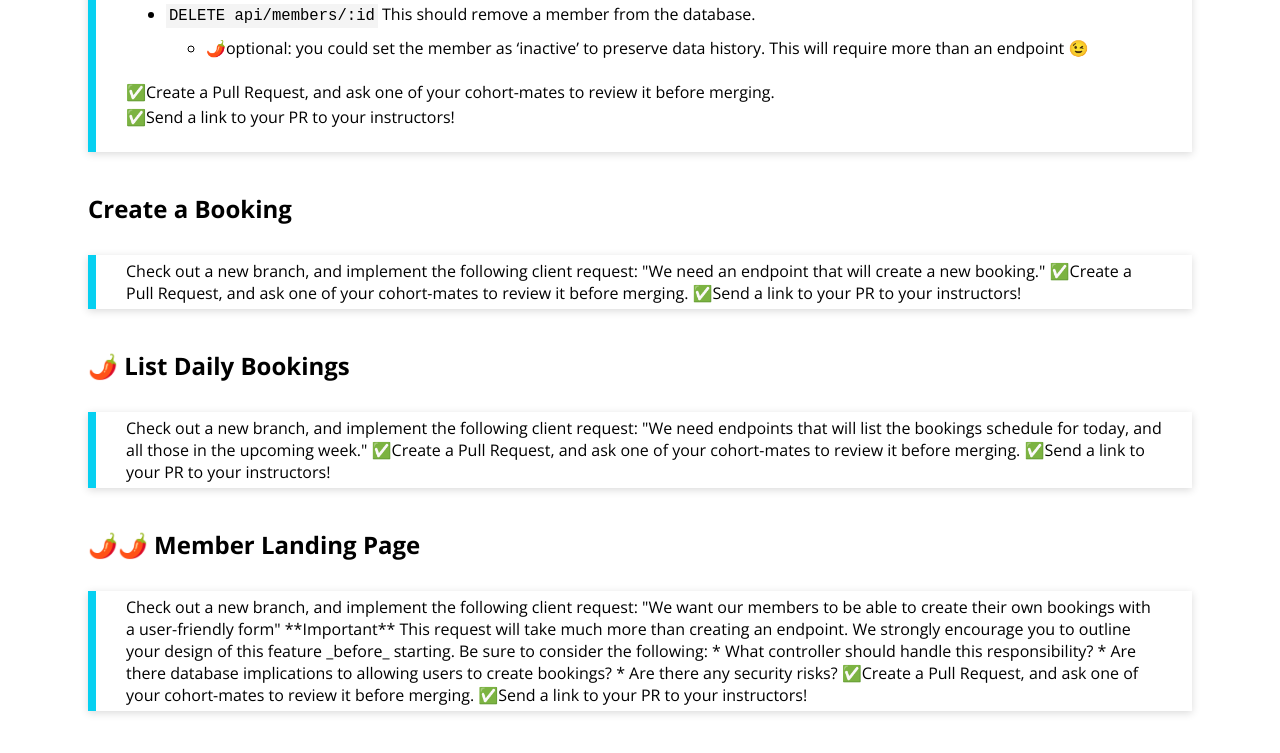
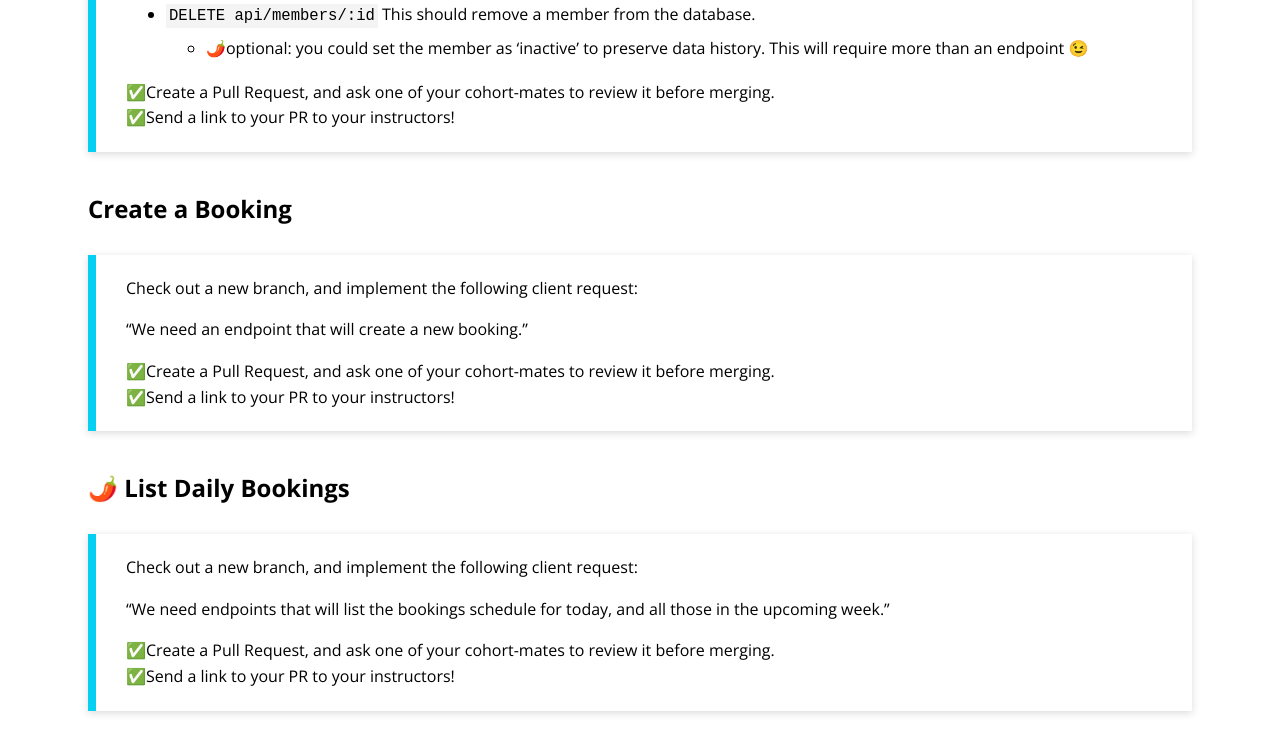
Before and after one commit to turingschool/launch-curriculum, a Jekyll site: the page built from module5/lessons/Week1/APIReview.md, in a window 1280 px wide and 1400 px high, scrolled down 861 px. Shown: the top 753 px of the window. Built offline with Jekyll 4.4.1, drawn with Linux system fonts in a browser that asks for light colours; nearby versions of some CDN libraries; comment, search, counter and statistics services are not loaded; some of the changed text lies outside the part shown.

Commit message:
Update APIReview.md

```diff
--- a/module5/lessons/Week1/APIReview.md
+++ b/module5/lessons/Week1/APIReview.md
@@ -48,7 +48,7 @@ Check out a new branch, and create the following endpoints:
 
 ## Create a Booking
 
-<section class='call-to-action'>
+<section class='call-to-action' markdown='1'>
 
 Check out a new branch, and implement the following client request:
 
@@ -61,7 +61,7 @@ Check out a new branch, and implement the following client request:
 
 ## 🌶️ List Daily Bookings
 
-<section class='call-to-action'>
+<section class='call-to-action' markdown='1'>
 
 Check out a new branch, and implement the following client request:
 
@@ -74,7 +74,7 @@ Check out a new branch, and implement the following client request:
 
 ## 🌶️🌶️ Member Landing Page
 
-<section class='call-to-action'>
+<section class='call-to-action' markdown='1'>
 
 Check out a new branch, and implement the following client request:
 
```
